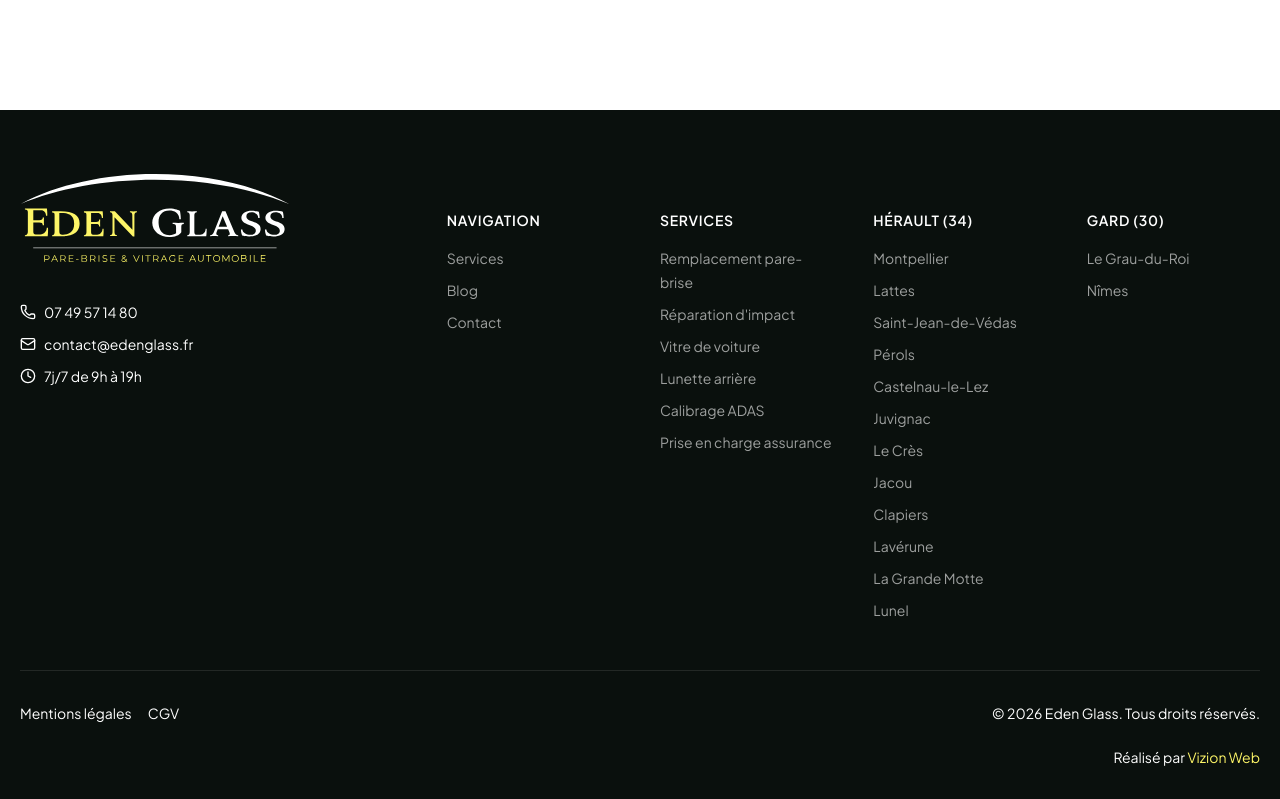
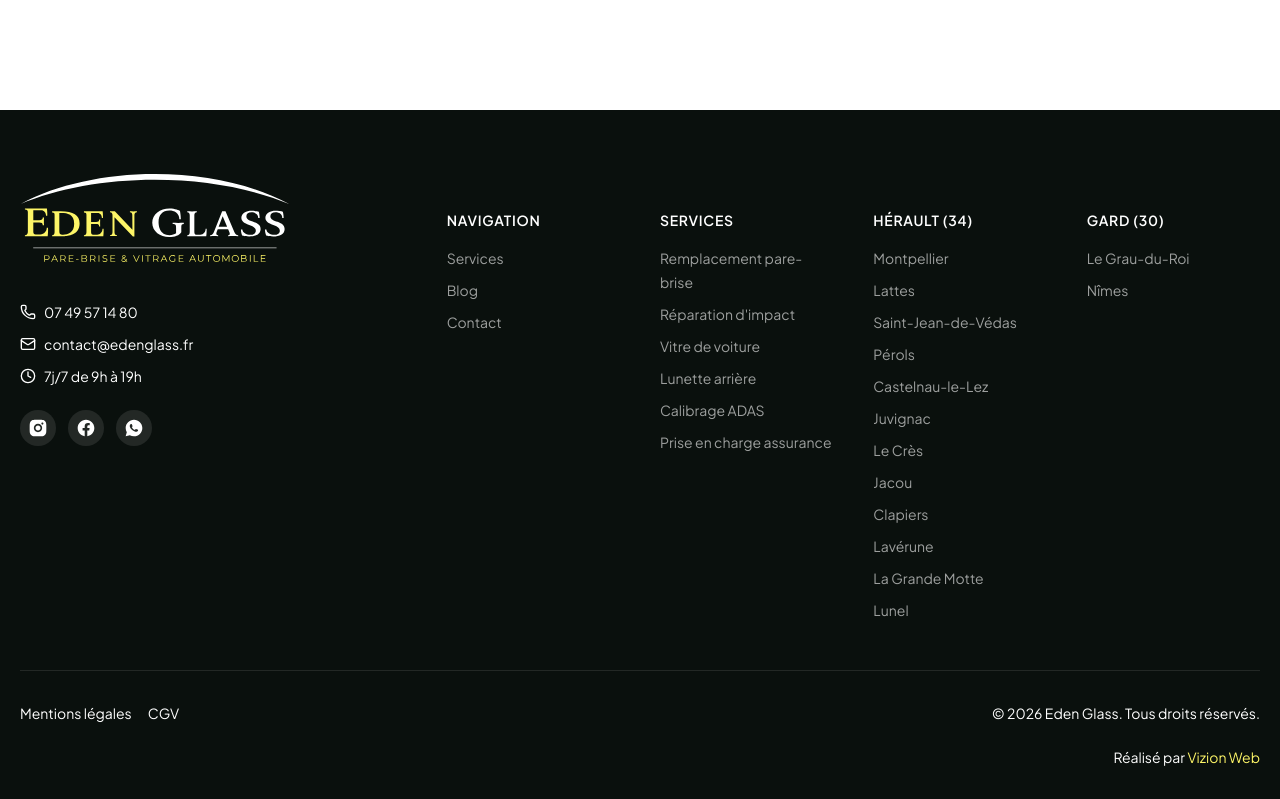
Before and after one commit to DylannDev/eden-glass, a Next.js app: page / in a window 1280 px wide. Shown: the part 5951-6750 px from the top of the page. Built offline with nearby package versions, Linux system fonts and the light colour scheme.

Commit message:
feat: add social media links to footer component
- Integrated Instagram, Facebook, and WhatsApp icons with corresponding links in the Footer component for enhanced social connectivity.
- Updated styling for social media buttons to ensure consistency with existing design.

```diff
--- a/components/home/Footer.tsx
+++ b/components/home/Footer.tsx
@@ -1,4 +1,9 @@
 import { Phone, Mail, Clock } from "lucide-react";
+import {
+  RiInstagramFill,
+  RiWhatsappFill,
+  RiFacebookCircleFill,
+} from "react-icons/ri";
 import Image from "next/image";
 import Link from "next/link";
 import { citiesData } from "@/data/services";
@@ -66,6 +71,33 @@ export default function Footer() {
                 7j/7 de 9h à 19h
               </li>
             </ul>
+
+            <div className="mt-6 flex gap-3">
+              <a
+                href="https://www.instagram.com/eden__glass?igsh=MTFobGJyaW5idGwwZQ=="
+                target="_blank"
+                rel="noopener noreferrer"
+                className="flex h-9 w-9 items-center justify-center rounded-full bg-white/10 text-white transition-colors hover:bg-yellow hover:text-black"
+              >
+                <RiInstagramFill className="h-5 w-5" />
+              </a>
+              <a
+                href="https://www.facebook.com/"
+                target="_blank"
+                rel="noopener noreferrer"
+                className="flex h-9 w-9 items-center justify-center rounded-full bg-white/10 text-white transition-colors hover:bg-yellow hover:text-black"
+              >
+                <RiFacebookCircleFill className="h-5 w-5" />
+              </a>
+              <a
+                href="https://wa.me/33749571480"
+                target="_blank"
+                rel="noopener noreferrer"
+                className="flex h-9 w-9 items-center justify-center rounded-full bg-white/10 text-white transition-colors hover:bg-yellow hover:text-black"
+              >
+                <RiWhatsappFill className="h-5 w-5" />
+              </a>
+            </div>
           </div>
 
           {/* Col 2 - Navigation */}
```
